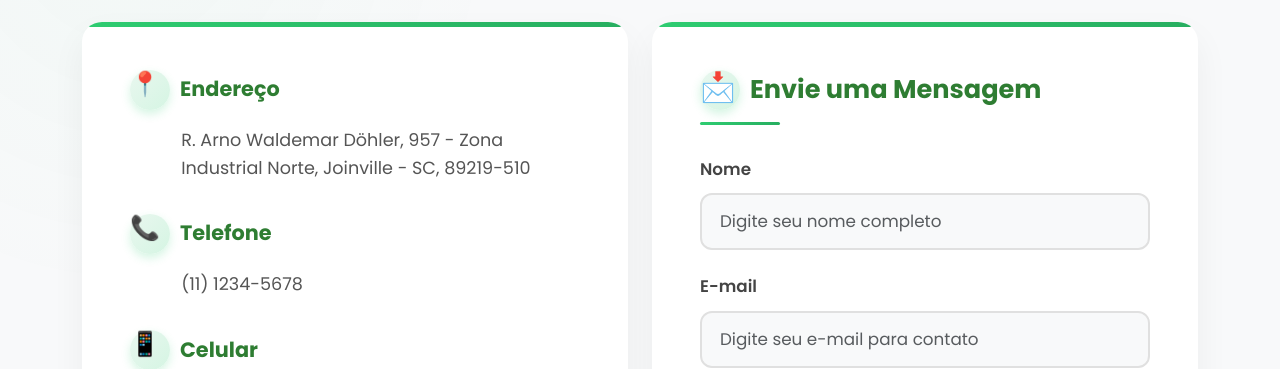
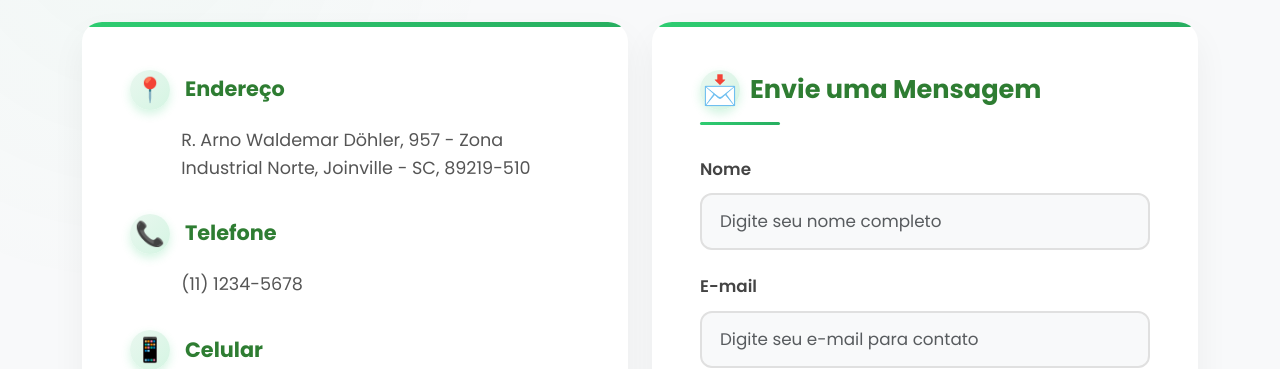
Before and after one commit to danilloboing/desafio-senai-projeto-web, a website built with Vite: page src/pages/contact/index.html in a window 1280 px wide. Shown: the part 444-813 px from the top of the page. Built offline with nearby package versions, Linux system fonts and the light colour scheme; some packages are replaced by stand-ins of ours.

Commit message:
fix: Refine contact section icon and button styling
- Update contact info icon display with flexbox alignment
- Improve button styling with centered text and vertical alignment
- Adjust icon and text spacing for better visual consistency

```diff
--- a/src/pages/contact/index.css
+++ b/src/pages/contact/index.css
@@ -131,10 +131,11 @@
 }
 
 .contact-info h4 span {
-  display: inline-block;
+  display: inline-flex;
+  align-items: center;
+  justify-content: center;
   width: 40px;
   font-size: 1.5rem;
-  margin-right: 10px;
 }
 
 .contact-info p {
@@ -315,6 +316,9 @@
   color: var(--dark-green);
   font-size: 1.2rem;
   box-shadow: 0 4px 10px rgba(46, 204, 113, 0.2);
+  text-align: center;
+  line-height: 40px;
+  vertical-align: middle;
 }
 
 /* Responsividade */
```
